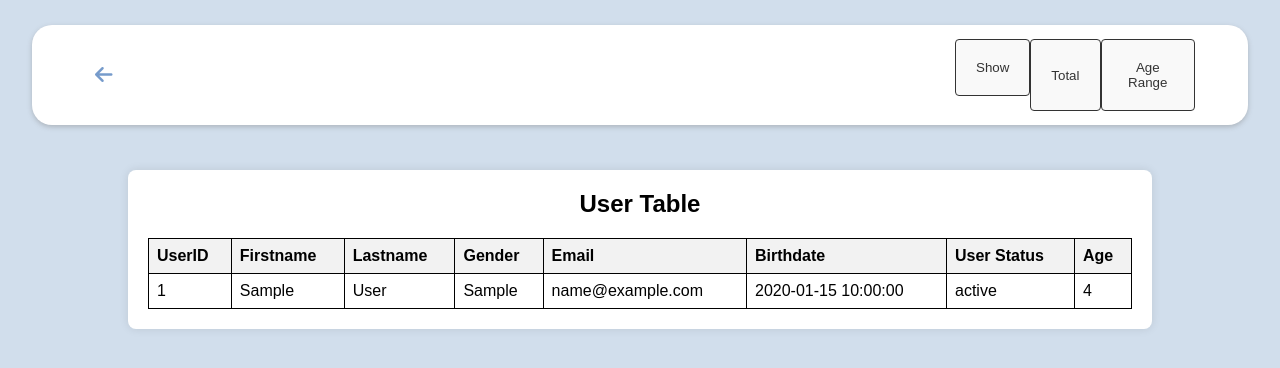
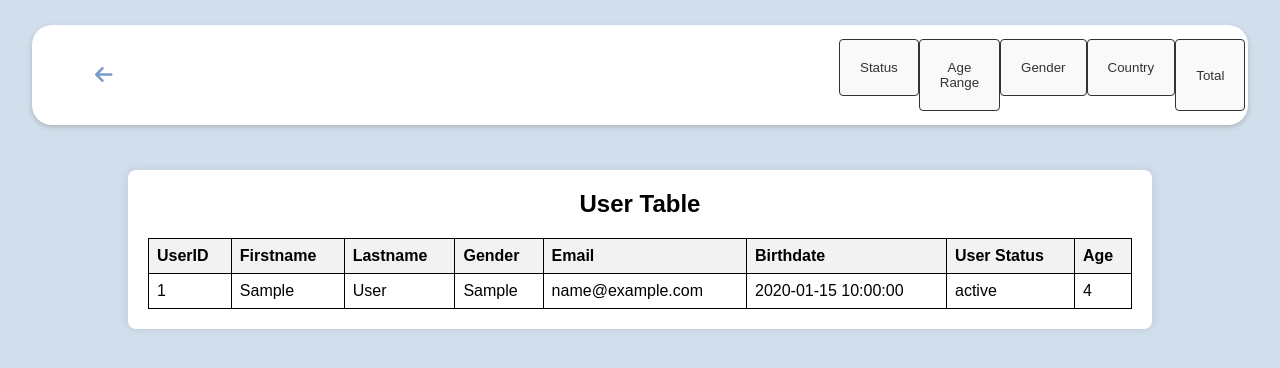
Before and after one commit to Charuzuuuu/f2hudar, a PHP site: page /report.php?age=18 in a window 1280 px wide. Shown: the top 368 px of the page. Run offline with PHP 8.4, Linux system fonts and the light colour scheme; tables that the repository leaves empty or names only in its code hold one stand-in row (values such as "Sample post"); some libraries are stand-ins or nearby versions.

Commit message:
updated report and its css

```diff
--- a/css/style_userpage.css
+++ b/css/style_userpage.css
@@ -84,9 +84,9 @@ header{
 }
 
 .iconBox2{
-    width: 25%;
+    width: 35%;
     display: flex;
-    margin-left: 65%;
+    margin-left: 55%;
     padding: 0 25px;
     justify-content: space-between;
 }
--- a/report.php
+++ b/report.php
@@ -152,29 +152,45 @@
                 </div>
                 <div class="iconBox2">
                     <div class="dropdown">
-                        <button class="dropbtn">Show</button>
+                        <button class="dropbtn">Status</button>
                         <div class="dropdown-content">
                             <a href="?status=Student">Student</a>
                             <a href="?status=Single">Single</a>
                             <a href="?status=Married">Married</a>
                         </div>
                     </div>
-                        <button class="dropbtn"id="totalCountBtn">Total</button>
                 <!-- Dropdown for age ranges -->
                     <div class="dropdown">
                         <button class="dropbtn">Age Range</button>
                         <div class="dropdown-content">
-                            <a href="?age=18">18-</a>
-                            <a href="?age=18plus">18+</a>
-                            <a href="?age=30">30+</a>
-                            <a href="?age=40">40+</a>
+                            <a href="?age=18">18 age below</a>
+                            <a href="?age=18plus">18 - 30 age</a>
+                            <a href="?age=30">30 - 40 age</a>
+                            <a href="?age=40">40 age above</a>
                         </div>
                     </div>
+                    <div class="dropdown">
+                        <button class="dropbtn">Gender</button>
+                        <div class="dropdown-content">
+                            <a href="?gender=Male">Male</a>
+                            <a href="?gender=Female">Female</a>
+                        </div>
+                    </div>
+                    <div class="dropdown">
+                        <button class="dropbtn">Country</button>
+                        <div class="dropdown-content">
+                            <a href="?country=USA">USA</a>
+                            <a href="?country=Philippines">Philippines</a>
+                            <a href="?country=Russia">Russia</a>
+                        </div>
+                    </div>
+                    <button class="dropbtn"id="totalCountBtn">Total</button>
                 </div>
             </div>
         </div>
     </header>
 
+    <?php if(!isset($_GET['country'])): ?>
     <div class="container">
         <h2>User Table</h2>
         <table>
@@ -224,17 +240,24 @@
                         $query = "SELECT *, TIMESTAMPDIFF(YEAR, birthdate, CURDATE()) AS age FROM tbluserprofile HAVING age < 18";
                     } elseif ($ageRange == '18plus') {
                         // Age range 18+
-                        $query = "SELECT *, TIMESTAMPDIFF(YEAR, birthdate, CURDATE()) AS age FROM tbluserprofile HAVING age >= 18";
+                        $query = "SELECT *, TIMESTAMPDIFF(YEAR, birthdate, CURDATE()) AS age FROM tbluserprofile HAVING age >= 18 AND age < 30";
                     } elseif ($ageRange == '30') {
                         // Age range 30+
-                        $query = "SELECT *, TIMESTAMPDIFF(YEAR, birthdate, CURDATE()) AS age FROM tbluserprofile HAVING age >= 30";
+                        $query = "SELECT *, TIMESTAMPDIFF(YEAR, birthdate, CURDATE()) AS age FROM tbluserprofile HAVING age >= 30 AND age < 40";
                     } elseif ($ageRange == '40') {
                         // Age range 40+
                         $query = "SELECT *, TIMESTAMPDIFF(YEAR, birthdate, CURDATE()) AS age FROM tbluserprofile HAVING age >= 40";
                     }
-                } else {
+                } else if(isset($_GET['gender'])){
+                    $gender = $_GET['gender'];
+
+                    // Query to fetch user data based on gender from the database
+                    $query = "SELECT * FROM tbluserprofile WHERE gender = '$gender'";
+                }
+                else {
                     echo "<tr><td colspan='8'>Please select a status from the dropdown menu or an age range from the dropdown menu</td></tr>";
                 }
+                // Check if gender is set in the URL
 
                 if($query){
                     $result = mysqli_query($connection, $query);
@@ -264,25 +287,100 @@
             ?>
         </table>
     </div>
+    <?php endif; ?>
+
+    <?php if(isset($_GET['country']) && !empty($_GET['country'])): ?>
+    <div class="container">
+        <h2>User Profile</h2>
+        <table>
+            <!-- Table header -->
+            <tr>
+                <th>Profile ID</th>
+                <th>Home Address</th>
+                <th>Country</th>
+                <th>Contact Number</th>
+                <th>Hobbies</th>
+                <th>User ID</th>
+            </tr>
+            <?php
+                // Include your database connection code
+                include 'connect.php';
+
+                // Check if country is set in the URL
+                if (isset($_GET['country'])) {
+                    $country = $_GET['country'];
+
+                    // Query to fetch user profile data based on country from the database
+                    $query = "SELECT * FROM tblprofile WHERE country = '$country'";
+
+                    $result = mysqli_query($connection, $query);
+
+                    // Check if there are any records
+                    if (mysqli_num_rows($result) > 0) {
+                        // Loop through each row of data
+                        while ($row = mysqli_fetch_assoc($result)) {
+                            echo "<tr>";
+                            // Display data from tblprofile
+                            echo "<td>" . $row['profileid'] . "</td>";
+                            echo "<td>" . $row['homeaddress'] . "</td>";
+                            echo "<td>" . $row['country'] . "</td>";
+                            echo "<td>" . $row['contactnumber'] . "</td>";
+                            echo "<td>" . $row['hobbies'] . "</td>";
+                            echo "<td>" . $row['user_id'] . "</td>";
+                            echo "</tr>";
+                        }
+                    } else {
+                        echo "<tr><td colspan='6'>No profiles found for the selected country</td></tr>";
+                    }
+                } else {
+                    echo "<tr><td colspan='6'>Please select a country from the dropdown menu</td></tr>";
+                }
+            ?>
+        </table>
+    </div>
+    <?php endif; ?>
 
     <!-- Popup table for total counts -->
     <div id="popup" class="popup">
     <h2>Total Counts</h2>
     <table>
-            <!-- Only display total counts without the header -->
+        <!-- Display total counts for each status -->
+        <?php foreach ($totalCountArray as $statusKey => $totalCount): ?>
+            <tr>
+                <td><?= $statusKey ?></td>
+                <td><?= $totalCount ?></td>
+            </tr>
+        <?php endforeach; ?>
+        <!-- Include total counts for each gender -->
+        <tr>
+            <td>Male</td>
+            <td>
                 <?php
-                // Loop through each status to display total counts
-                foreach ($totalCountArray as $statusKey => $totalCount) {
-                    echo "<tr>";
-                    echo "<td>$statusKey</td>";
-                    echo "<td>$totalCount</td>";
-                    echo "</tr>";
-                }
+                // Query to fetch total count of males
+                $maleCountQuery = "SELECT COUNT(*) AS male_count FROM tbluserprofile WHERE gender = 'Male'";
+                $maleCountResult = mysqli_query($connection, $maleCountQuery);
+                $maleCountRow = mysqli_fetch_assoc($maleCountResult);
+                echo $maleCountRow['male_count'];
                 ?>
+            </td>
+        </tr>
+        <tr>
+            <td>Female</td>
+            <td>
+                <?php
+                // Query to fetch total count of females
+                $femaleCountQuery = "SELECT COUNT(*) AS female_count FROM tbluserprofile WHERE gender = 'Female'";
+                $femaleCountResult = mysqli_query($connection, $femaleCountQuery);
+                $femaleCountRow = mysqli_fetch_assoc($femaleCountResult);
+                echo $femaleCountRow['female_count'];
+                ?>
+            </td>
+        </tr>
     </table>
     <!-- Exit button to hide the popup -->
     <button id="exitBtn">Exit</button>
 </div>
+
 </body>
 
    <script>
@@ -295,8 +393,16 @@
 
     // Function to handle the click event of the total count button
     document.getElementById('totalCountBtn').addEventListener('click', function() {
+        // Check if country parameter exists in the URL
+        const urlParams = new URLSearchParams(window.location.search);
+        const countryParam = urlParams.get('country');
+        // If country parameter exists, reload the page with the country parameter preserved
+        if (countryParam) {
+            window.location.href = window.location.pathname + "?country=" + countryParam;
+        } else {
             // Show the popup
             document.getElementById('popup').style.display = 'block';
+        }
     });
 
     // Function to handle the click event of the exit button
```
Lines whose indentation alone changed are shown as unchanged.
